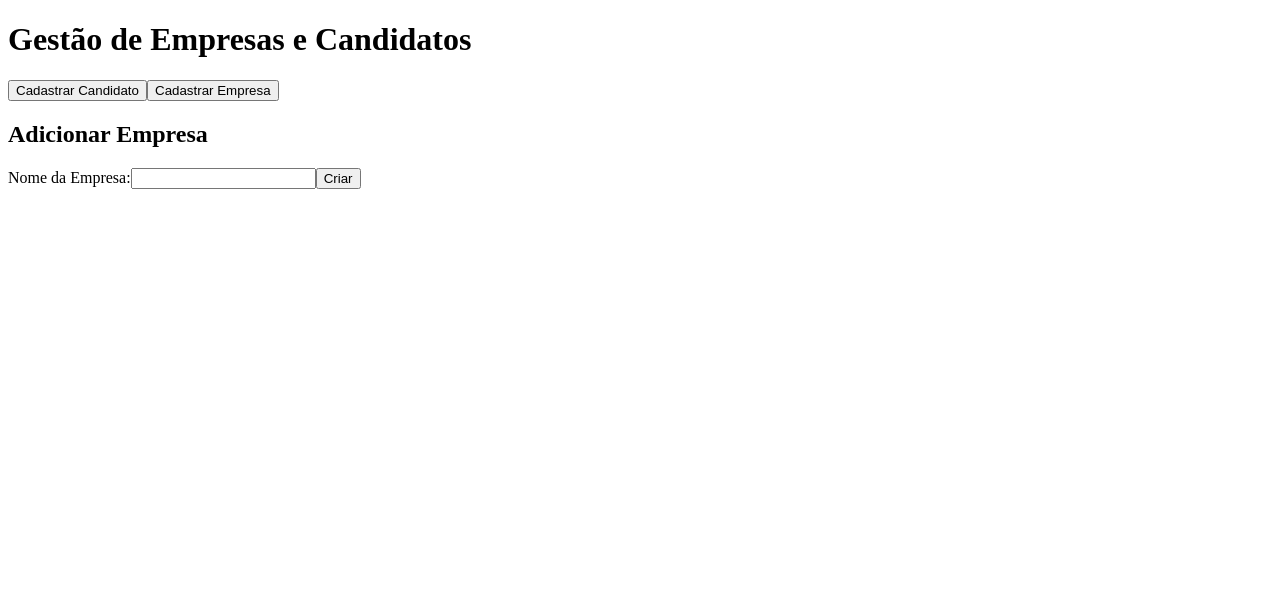
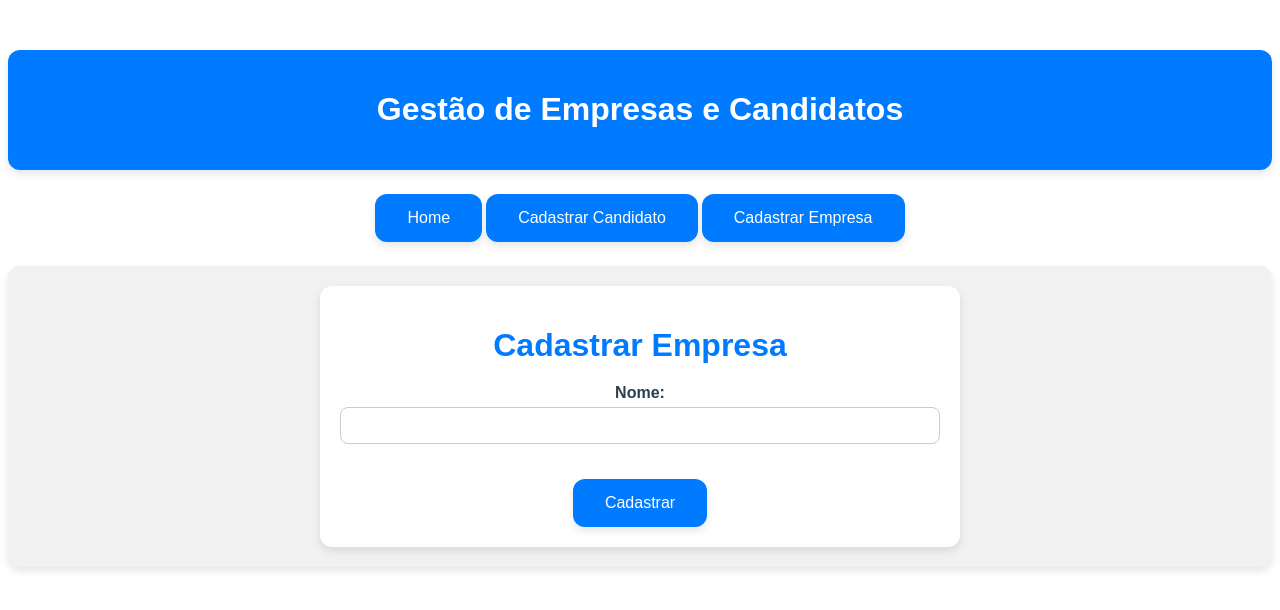
Before and after one commit to thalesxbrasileiro/recrutador, a Vue app in the folder frontend/recrutador-front/: page /empresas/nova in a window 1280 px wide. Shown: the top 610 px of the page. Built offline with nearby package versions, Linux system fonts and the light colour scheme.

Commit message:
feat: Adicionado a estilização

```diff
--- /dev/null
+++ b/frontend/package.json
@@ -0,0 +1,5 @@
+{
+  "dependencies": {
+    "vue-toastification": "^1.7.14"
+  }
+}
--- a/frontend/recrutador-front/src/App.vue
+++ b/frontend/recrutador-front/src/App.vue
@@ -1,11 +1,16 @@
 <template>
   <div id="app">
-    <h1>Gestão de Empresas e Candidatos</h1>
+    <header>
+      <h1>Gestão de Empresas e Candidatos</h1>
+    </header>
     <div class="buttons">
+      <button @click="goToHome">Home</button>
       <button @click="goToCandidatoForm">Cadastrar Candidato</button>
       <button @click="goToEmpresaForm">Cadastrar Empresa</button>
     </div>
-    <router-view />
+    <main>
+      <router-view />
+    </main>
   </div>
 </template>
 
@@ -13,6 +18,10 @@
 import { useRouter } from 'vue-router';
 
 const router = useRouter();
+
+const goToHome = () => {
+  router.push('/');
+};
 
 const goToCandidatoForm = () => {
   router.push({ name: 'CandidatoForm' });
@@ -22,3 +31,62 @@ const goToEmpresaForm = () => {
   router.push({ name: 'EmpresaForm' });
 };
 </script>
+
+<style scoped>
+#app {
+  font-family: 'Arial', sans-serif;
+  text-align: center;
+  color: #2c3e50;
+  margin-top: 50px;
+}
+
+header {
+  background-color: #007BFF;
+  color: white;
+  padding: 20px;
+  border-radius: 12px;
+  margin-bottom: 20px;
+  box-shadow: 0 4px 8px rgba(0, 0, 0, 0.1);
+}
+
+.clickable-title {
+  cursor: pointer;
+  transition: color 0.3s ease;
+}
+
+.clickable-title:hover {
+  color: #0056b3;
+}
+
+.buttons {
+  margin-bottom: 20px;
+}
+
+button {
+  background-color: #007BFF;
+  border: none;
+  color: white;
+  padding: 15px 32px;
+  text-align: center;
+  text-decoration: none;
+  display: inline-block;
+  font-size: 16px;
+  margin: 4px 2px;
+  cursor: pointer;
+  border-radius: 12px;
+  transition: background-color 0.3s ease, box-shadow 0.3s ease;
+  box-shadow: 0 4px 8px rgba(0, 0, 0, 0.1);
+}
+
+button:hover {
+  background-color: #0056b3;
+  box-shadow: 0 8px 16px rgba(0, 0, 0, 0.2);
+}
+
+main {
+  padding: 20px;
+  background-color: #f1f1f1;
+  border-radius: 12px;
+  box-shadow: 0 4px 8px rgba(0, 0, 0, 0.1);
+}
+</style>
--- a/frontend/recrutador-front/src/components/CandidatoForm.vue
+++ b/frontend/recrutador-front/src/components/CandidatoForm.vue
@@ -1,43 +1,43 @@
 <template>
-  <div>
+  <div class="form-container">
     <h1>{{ isEditing ? 'Editar Candidato' : 'Cadastrar Candidato' }}</h1>
     <form @submit.prevent="handleSubmit">
-      <div>
+      <div class="form-group">
         <label for="nome">Nome:</label>
         <input type="text" id="nome" v-model="candidato.nome" required />
       </div>
-      <div>
+      <div class="form-group">
         <label for="foto">Foto:</label>
         <input type="text" id="foto" v-model="candidato.foto" />
       </div>
-      <div>
+      <div class="form-group">
         <label for="contatos">Contatos:</label>
         <input type="text" id="contatos" v-model="candidato.contatos" />
       </div>
-      <div>
+      <div class="form-group">
         <label for="habilidades">Habilidades:</label>
         <input type="text" id="habilidades" v-model="habilidades" required />
       </div>
-      <div>
+      <div class="form-group">
         <label for="linkedin">LinkedIn:</label>
         <input type="text" id="linkedin" v-model="candidato.linkedin" />
       </div>
-      <div>
+      <div class="form-group">
         <label for="github">GitHub:</label>
         <input type="text" id="github" v-model="candidato.github" />
       </div>
-      <div>
+      <div class="form-group">
         <label for="status">Status:</label>
         <select id="status" v-model="candidato.status">
           <option value="não contratado">Não Contratado</option>
           <option value="contratado">Contratado</option>
         </select>
       </div>
-      <div>
+      <div class="form-group">
         <label for="dataContratacao">Data de Contratação:</label>
         <input type="date" id="dataContratacao" v-model="candidato.dataContratacao" />
       </div>
-      <div>
+      <div class="form-group">
         <label for="empresa">Empresa:</label>
         <select v-model="selectedEmpresa" id="empresa">
           <option v-for="empresa in empresas" :key="empresa.id" :value="empresa.id">
@@ -45,7 +45,7 @@
           </option>
         </select>
       </div>
-      <button type="submit">{{ isEditing ? 'Salvar' : 'Cadastrar' }}</button>
+      <button type="submit" class="submit-button">{{ isEditing ? 'Salvar' : 'Cadastrar' }}</button>
     </form>
   </div>
 </template>
@@ -82,12 +82,16 @@ export default {
       try {
         if (isEditing.value) {
           await apiClient.put(`/empresas/${selectedEmpresa.value}/candidatos/${route.params.candidatoId}`, candidato.value);
+          alert('Candidato atualizado com sucesso!');
         } else {
           await apiClient.post(`/empresas/${selectedEmpresa.value}/candidatos`, candidato.value);
+          alert('Candidato cadastrado com sucesso!');
+          resetForm();
         }
         router.push({ name: 'CandidatoList' });
       } catch (error) {
-        console.error('Erro ao salvar candidato:', error);
+        // console.error('Erro ao salvar candidato:', error);
+        // alert('Erro ao salvar candidato.');
       }
     };
 
@@ -110,6 +114,22 @@ export default {
       }
     };
 
+    const resetForm = () => {
+      candidato.value = {
+        nome: '',
+        foto: '',
+        contatos: '',
+        habilidades: [],
+        linkedin: '',
+        github: '',
+        status: 'não contratado',
+        dataContratacao: '',
+        empresaId: ''
+      };
+      habilidades.value = '';
+      selectedEmpresa.value = '';
+    };
+
     onMounted(() => {
       fetchEmpresas();
       fetchCandidato();
@@ -126,3 +146,64 @@ export default {
   }
 };
 </script>
+
+<style scoped>
+.form-container {
+  max-width: 600px;
+  margin: 0 auto;
+  padding: 20px;
+  background-color: #ffffff;
+  border-radius: 12px;
+  box-shadow: 0 4px 8px rgba(0, 0, 0, 0.1);
+}
+
+h1 {
+  color: #007BFF;
+  margin-bottom: 20px;
+}
+
+.form-group {
+  margin-bottom: 15px;
+}
+
+label {
+  display: block;
+  margin-bottom: 5px;
+  font-weight: bold;
+}
+
+input, select {
+  width: 100%;
+  padding: 10px;
+  border: 1px solid #ccc;
+  border-radius: 8px;
+  box-sizing: border-box;
+}
+
+input:focus, select:focus {
+  border-color: #007BFF;
+  outline: none;
+  box-shadow: 0 0 5px rgba(0, 123, 255, 0.5);
+}
+
+.submit-button {
+  background-color: #007BFF;
+  border: none;
+  color: white;
+  padding: 15px 32px;
+  text-align: center;
+  text-decoration: none;
+  display: inline-block;
+  font-size: 16px;
+  margin-top: 20px;
+  cursor: pointer;
+  border-radius: 12px;
+  transition: background-color 0.3s ease, box-shadow 0.3s ease;
+  box-shadow: 0 4px 8px rgba(0, 0, 0, 0.1);
+}
+
+.submit-button:hover {
+  background-color: #0056b3;
+  box-shadow: 0 8px 16px rgba(0, 0, 0, 0.2);
+}
+</style>
--- a/frontend/recrutador-front/src/components/CandidatoList.vue
+++ b/frontend/recrutador-front/src/components/CandidatoList.vue
@@ -1,23 +1,27 @@
 <template>
-  <div>
+  <div class="list-container">
     <h1>Lista de Candidatos</h1>
-    <div>
+    <div class="candidato-section">
       <h3>Não Contratados</h3>
       <ul>
-        <li v-for="candidato in candidatosNaoContratados" :key="candidato.id">
-          {{ candidato.nome }} -
-          <a :href="candidato.linkedin" target="_blank">LinkedIn</a> |
-          <a :href="candidato.github" target="_blank">GitHub</a>
+        <li v-for="candidato in candidatosNaoContratados" :key="candidato.id" class="candidato-item">
+          <span>{{ candidato.nome }}</span>
+          <div class="links">
+            <a :href="candidato.linkedin" target="_blank">LinkedIn</a> |
+            <a :href="candidato.github" target="_blank">GitHub</a>
+          </div>
         </li>
       </ul>
     </div>
-    <div>
+    <div class="candidato-section">
       <h3>Contratados</h3>
       <ul>
-        <li v-for="candidato in candidatosContratados" :key="candidato.id">
-          {{ candidato.nome }} -
-          <a :href="candidato.linkedin" target="_blank">LinkedIn</a> |
-          <a :href="candidato.github" target="_blank">GitHub</a>
+        <li v-for="candidato in candidatosContratados" :key="candidato.id" class="candidato-item">
+          <span>{{ candidato.nome }}</span>
+          <div class="links">
+            <a :href="candidato.linkedin" target="_blank">LinkedIn</a> |
+            <a :href="candidato.github" target="_blank">GitHub</a>
+          </div>
         </li>
       </ul>
     </div>
@@ -47,3 +51,59 @@ const fetchCandidatos = async () => {
 
 onMounted(fetchCandidatos);
 </script>
+
+<style scoped>
+.list-container {
+  max-width: 800px;
+  margin: 0 auto;
+  padding: 20px;
+  background-color: #ffffff;
+  border-radius: 12px;
+  box-shadow: 0 4px 8px rgba(0, 0, 0, 0.1);
+}
+
+h1 {
+  color: #007BFF;
+  margin-bottom: 20px;
+}
+
+.candidato-section {
+  margin-bottom: 30px;
+}
+
+.candidato-section h3 {
+  color: #333;
+  margin-bottom: 10px;
+}
+
+ul {
+  list-style-type: none;
+  padding: 0;
+}
+
+.candidato-item {
+  background-color: #f9f9f9;
+  margin-bottom: 10px;
+  padding: 15px;
+  border-radius: 8px;
+  box-shadow: 0 2px 4px rgba(0, 0, 0, 0.1);
+  display: flex;
+  justify-content: space-between;
+  align-items: center;
+}
+
+.candidato-item span {
+  font-weight: bold;
+}
+
+.links a {
+  color: #007BFF;
+  text-decoration: none;
+  margin: 0 5px;
+  transition: color 0.3s ease;
+}
+
+.links a:hover {
+  color: #0056b3;
+}
+</style>
--- a/frontend/recrutador-front/src/components/EmpresaForm.vue
+++ b/frontend/recrutador-front/src/components/EmpresaForm.vue
@@ -1,16 +1,18 @@
 <template>
-    <div>
-      <h2>{{ isEditing ? "Editar Empresa" : "Adicionar Empresa" }}</h2>
+  <div class="form-container">
+    <h1>{{ isEditing ? 'Editar Empresa' : 'Cadastrar Empresa' }}</h1>
     <form @submit.prevent="handleSubmit">
-        <label for="nome">Nome da Empresa:</label>
-        <input v-model="empresa.nome" type="text" id="nome" required />
-        <button type="submit">{{ isEditing ? "Atualizar" : "Criar" }}</button>
+      <div class="form-group">
+        <label for="nome">Nome:</label>
+        <input type="text" id="nome" v-model="empresa.nome" required />
+      </div>
+      <button type="submit" class="submit-button">{{ isEditing ? 'Salvar' : 'Cadastrar' }}</button>
     </form>
   </div>
 </template>
 
 <script setup>
-  import { ref, watch, onMounted } from 'vue';
+import { ref, onMounted } from 'vue';
 import { useRoute, useRouter } from 'vue-router';
 import apiClient from '../services/api';
 
@@ -42,3 +44,64 @@
 
 onMounted(fetchEmpresa);
 </script>
+
+<style scoped>
+.form-container {
+  max-width: 600px;
+  margin: 0 auto;
+  padding: 20px;
+  background-color: #ffffff;
+  border-radius: 12px;
+  box-shadow: 0 4px 8px rgba(0, 0, 0, 0.1);
+}
+
+h1 {
+  color: #007BFF;
+  margin-bottom: 20px;
+}
+
+.form-group {
+  margin-bottom: 15px;
+}
+
+label {
+  display: block;
+  margin-bottom: 5px;
+  font-weight: bold;
+}
+
+input {
+  width: 100%;
+  padding: 10px;
+  border: 1px solid #ccc;
+  border-radius: 8px;
+  box-sizing: border-box;
+}
+
+input:focus {
+  border-color: #007BFF;
+  outline: none;
+  box-shadow: 0 0 5px rgba(0, 123, 255, 0.5);
+}
+
+.submit-button {
+  background-color: #007BFF;
+  border: none;
+  color: white;
+  padding: 15px 32px;
+  text-align: center;
+  text-decoration: none;
+  display: inline-block;
+  font-size: 16px;
+  margin-top: 20px;
+  cursor: pointer;
+  border-radius: 12px;
+  transition: background-color 0.3s ease, box-shadow 0.3s ease;
+  box-shadow: 0 4px 8px rgba(0, 0, 0, 0.1);
+}
+
+.submit-button:hover {
+  background-color: #0056b3;
+  box-shadow: 0 8px 16px rgba(0, 0, 0, 0.2);
+}
+</style>
--- a/frontend/recrutador-front/src/components/EmpresaList.vue
+++ b/frontend/recrutador-front/src/components/EmpresaList.vue
@@ -1,9 +1,9 @@
 <template>
-    <div>
+  <div class="list-container">
     <h2>Empresas</h2>
     <ul>
-        <li v-for="empresa in empresas" :key="empresa.id">
-          {{ empresa.nome }}
+      <li v-for="empresa in empresas" :key="empresa.id" class="empresa-item">
+        <span>{{ empresa.nome }}</span>
         <button @click="getCandidatos(empresa.id)">Ver Candidatos</button>
       </li>
     </ul>
@@ -33,3 +33,59 @@
 
 onMounted(fetchEmpresas);
 </script>
+
+<style scoped>
+.list-container {
+  max-width: 800px;
+  margin: 0 auto;
+  padding: 20px;
+  background-color: #ffffff;
+  border-radius: 12px;
+  box-shadow: 0 4px 8px rgba(0, 0, 0, 0.1);
+}
+
+h2 {
+  color: #007BFF;
+  margin-bottom: 20px;
+}
+
+ul {
+  list-style-type: none;
+  padding: 0;
+}
+
+.empresa-item {
+  background-color: #f9f9f9;
+  margin-bottom: 10px;
+  padding: 15px;
+  border-radius: 8px;
+  box-shadow: 0 2px 4px rgba(0, 0, 0, 0.1);
+  display: flex;
+  justify-content: space-between;
+  align-items: center;
+}
+
+.empresa-item span {
+  font-weight: bold;
+}
+
+button {
+  background-color: #007BFF;
+  border: none;
+  color: white;
+  padding: 10px 20px;
+  text-align: center;
+  text-decoration: none;
+  display: inline-block;
+  font-size: 14px;
+  cursor: pointer;
+  border-radius: 8px;
+  transition: background-color 0.3s ease, box-shadow 0.3s ease;
+  box-shadow: 0 2px 4px rgba(0, 0, 0, 0.1);
+}
+
+button:hover {
+  background-color: #0056b3;
+  box-shadow: 0 4px 8px rgba(0, 0, 0, 0.2);
+}
+</style>
```
Also changed, not shown: 1 other file (tests, documents, lock files or other folders). Lines whose indentation alone changed are shown as unchanged.
